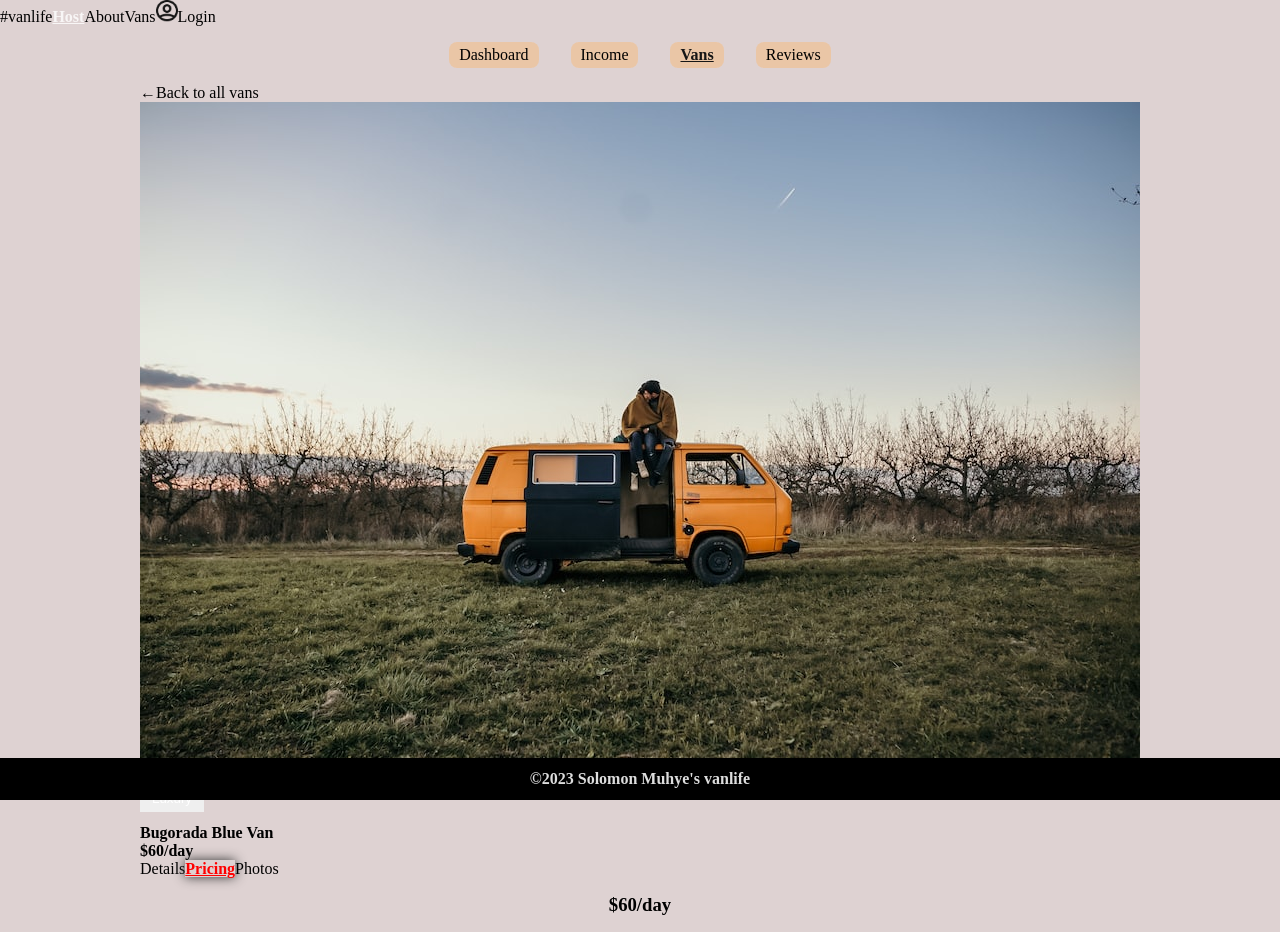
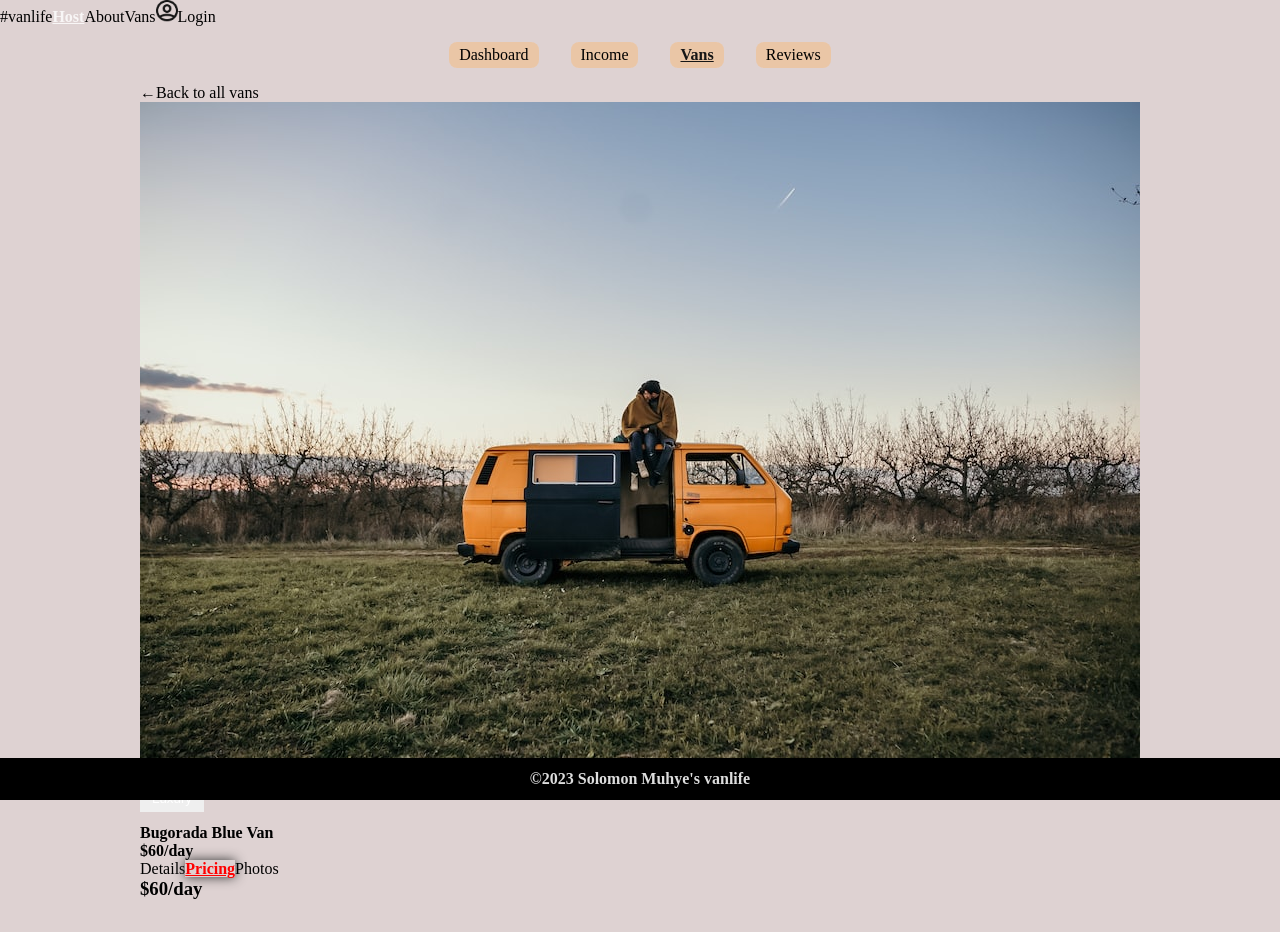
Before and after one commit to SolomonMuhyeY/vanlife, a React (Vite) app: page /host/vans/1/pricing in a window 1280 px wide. After the commit the page ends 900 px from the top, so only its background shows below. Built offline with nearby package versions, Linux system fonts and the light colour scheme.

Commit message:
changing the layout

```diff
--- a/src/pages/host/HostVanPrice.jsx
+++ b/src/pages/host/HostVanPrice.jsx
@@ -2,7 +2,7 @@ import { useOutletContext } from "react-router-dom";
 
 function HostVanPrice() {
   const { van } = useOutletContext();
-  return <h3 style={{ margin: "1rem 0", textAlign: "center" }}>{van.price}</h3>;
+  return <h3>{van.price}</h3>;
 }
 
 export default HostVanPrice;
```
